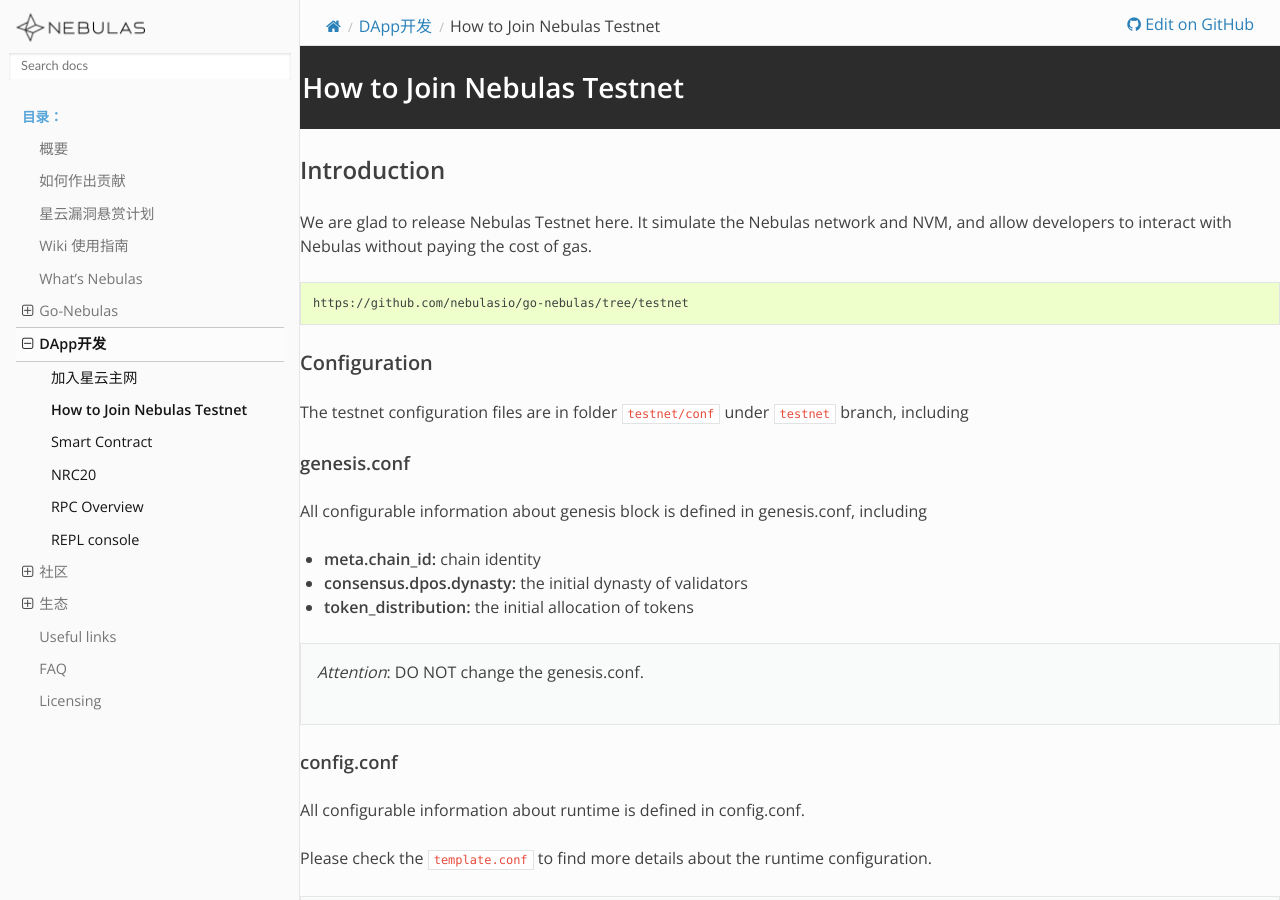
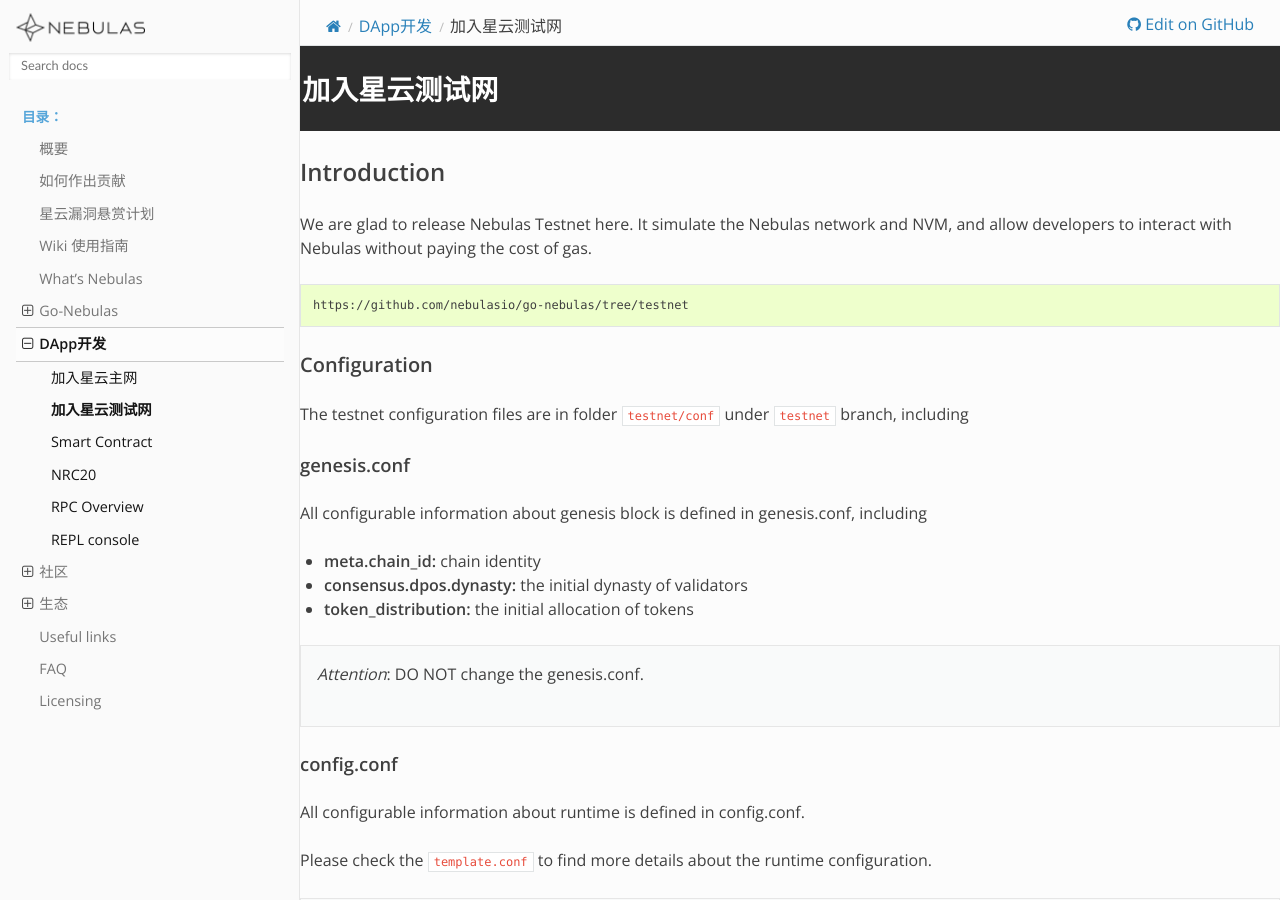
Before and after one commit to nebulasio/nebdocs, a Sphinx documentation site: the page built from docs/dapp-development/testnet.md, in a window 1280 px wide and 900 px high. Built offline with Sphinx 7.4.7 and the Read the Docs theme 2.0.0, drawn with Linux system fonts in a browser that asks for light colours; pages that are not in the unit, such as notebooks, are missing from menus.

Commit message:
目录更新

```diff
--- a/docs/dapp-development/testnet.md
+++ b/docs/dapp-development/testnet.md
@@ -1,4 +1,4 @@
-# How to Join Nebulas Testnet
+# 加入星云测试网
 
 ## Introduction
 
```
